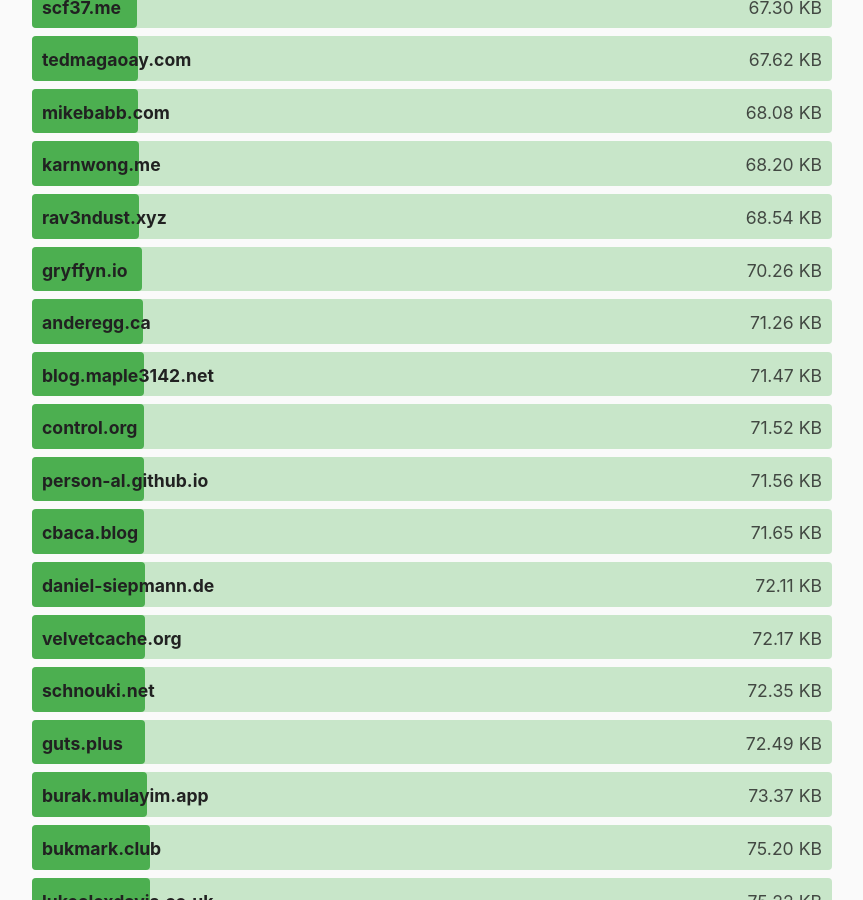
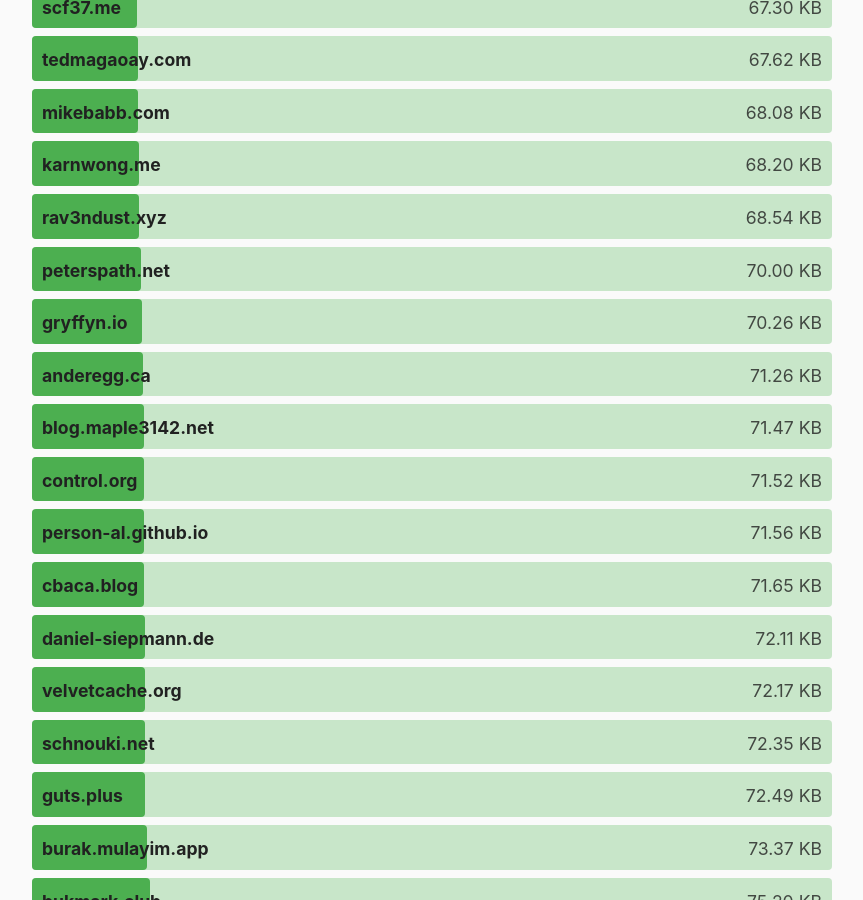
Before and after one commit to kevquirk/512kb.club, a Jekyll site: the page built from index.md, in a window 1280 px wide and 900 px high, scrolled down 20573 px. Shown: the whole window, without its empty margins (208-1071 px from the left). Built offline with Jekyll 4.4.1, drawn with Linux system fonts in a browser that asks for light colours; some of the changed text lies outside the part shown.

Commit message:
changed favicon to lower size

```diff
--- a/_data/sites.yml
+++ b/_data/sites.yml
@@ -2935,8 +2935,8 @@
 
 - domain: peterspath.net
   url: https://peterspath.net/
-  size: 309
-  last_checked: 2025-08-07
+  size: 70
+  last_checked: 2025-08-10
 
 - domain: pez.solutions
   url: https://pez.solutions
```
